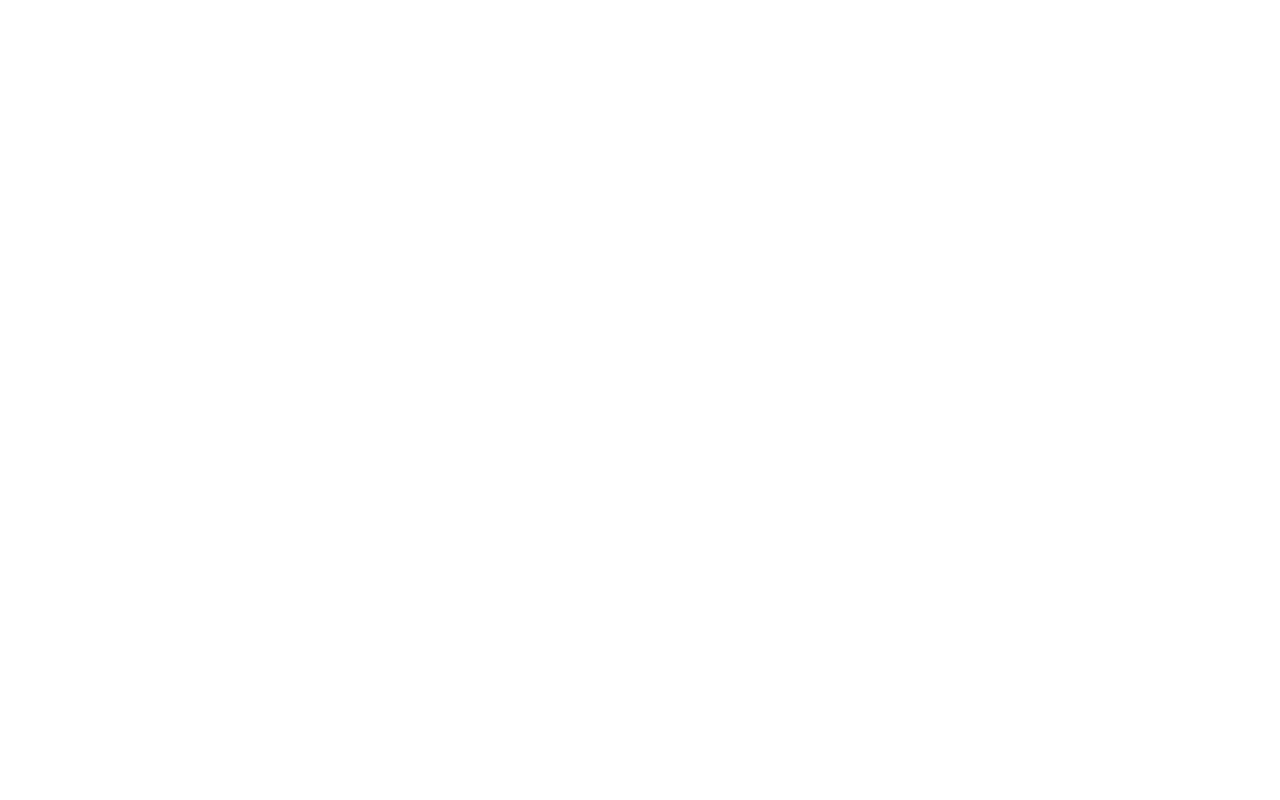
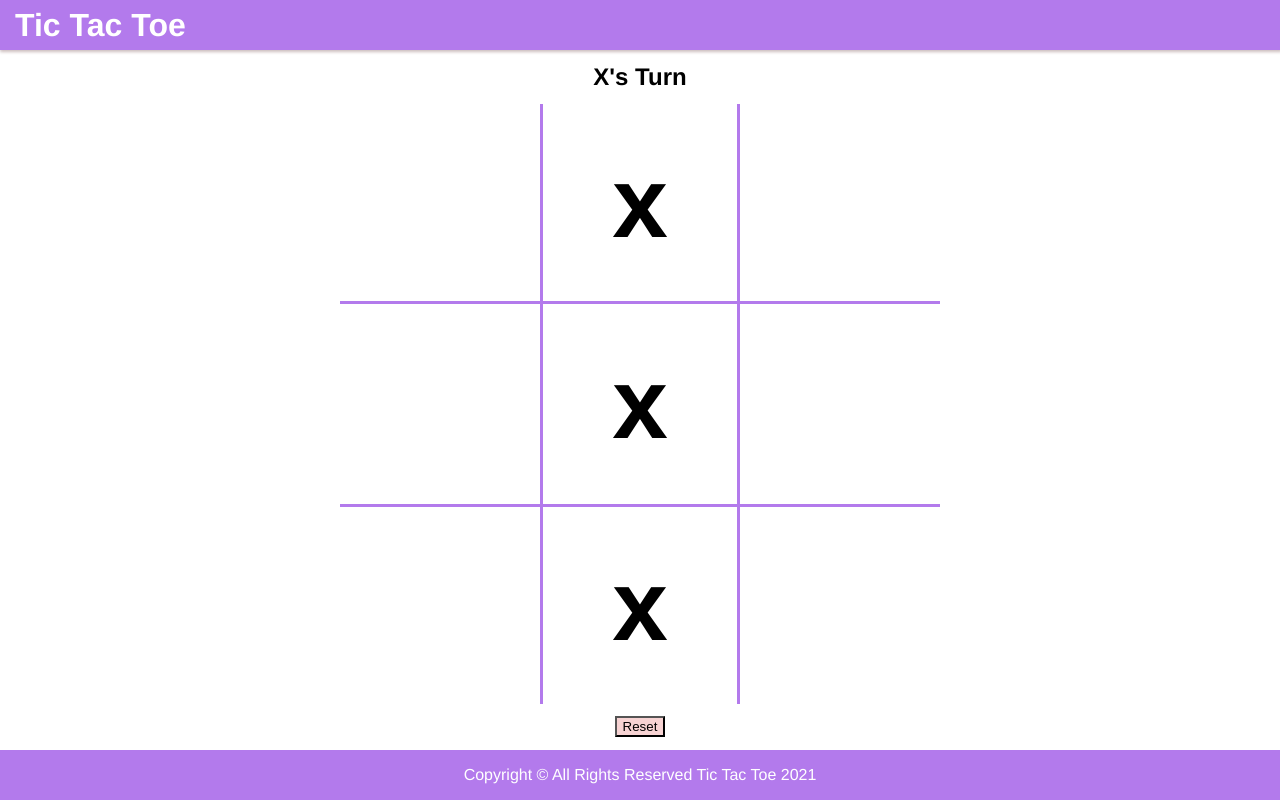
Before and after one commit to mimi3403/Tic-Tac-Toe, a plain HTML site: page index.html in a window 1280 px wide. Drawn offline with nearby package versions, Linux system fonts and the light colour scheme.

Commit message:
wip: makes static representation

```diff
--- a/css/style.css
+++ b/css/style.css
@@ -0,0 +1,75 @@
+/* reset the css */
+* {
+  box-sizing: border-box;
+  margin: 0;
+}
+
+
+body {
+  display: flex;
+  flex-direction: column;
+  min-height: 100vh;
+  font-family: Helvetica;
+}
+
+header,
+footer {
+  display: flex;
+  align-items: center;
+  height: 50px;
+  color: #fff;
+  background-color: #b37aec;
+}
+
+header {
+  padding-left: 15px;
+  box-shadow: 1px 1px 3px 1px #ccbebe;
+}
+
+footer {
+  justify-content: center;
+}
+
+main {
+  flex-grow: 1;
+  display: flex;
+  flex-direction: column;
+  justify-content: space-evenly;
+  align-items: center;
+}
+
+.top {
+  border-top: 3px solid #b37aec;
+}
+
+.right {
+  border-right: 3px solid #b37aec;
+}
+
+.bottom {
+  border-bottom: 3px solid #b37aec;
+}
+
+.left {
+  border-left: 3px solid #b37aec;
+}
+
+.square {
+  display: flex;
+  justify-content: center;
+  align-items: center;
+  font-weight: 700;
+  font-size: 100px;
+  height: 200px;
+  width: 200px;
+}
+
+#gameboard {
+  display: flex;
+  flex-wrap: wrap;
+  width: 600px;
+}
+
+button {
+  background-color: #f7d3d3;
+}
--- a/index.html
+++ b/index.html
@@ -13,6 +13,26 @@
   <title>Tic Tac Toe</title>
 </head>
 <body>
-
+  <header>
+    <h1>Tic Tac Toe</h1>
+  </header>
+  <main>
+    <h2>X's Turn</h2>
+    <section id="gameboard">
+      <div class="square bottom"></div>
+      <div class="square bottom left right">x</div>
+      <div class="square bottom"></div>
+      <div class="square"></div>
+      <div class="square left right">x</div>
+      <div class="square"></div>
+      <div class="square top"></div>
+      <div class="square top left right">x</div>
+      <div class="square top"></div>
+    </section>
+    <button>Reset</button>
+  </main>
+  <footer>
+    <p>Copyright &copy; All Rights Reserved Tic Tac Toe 2021</p>
+  </footer>
 </body>
 </html>
```
